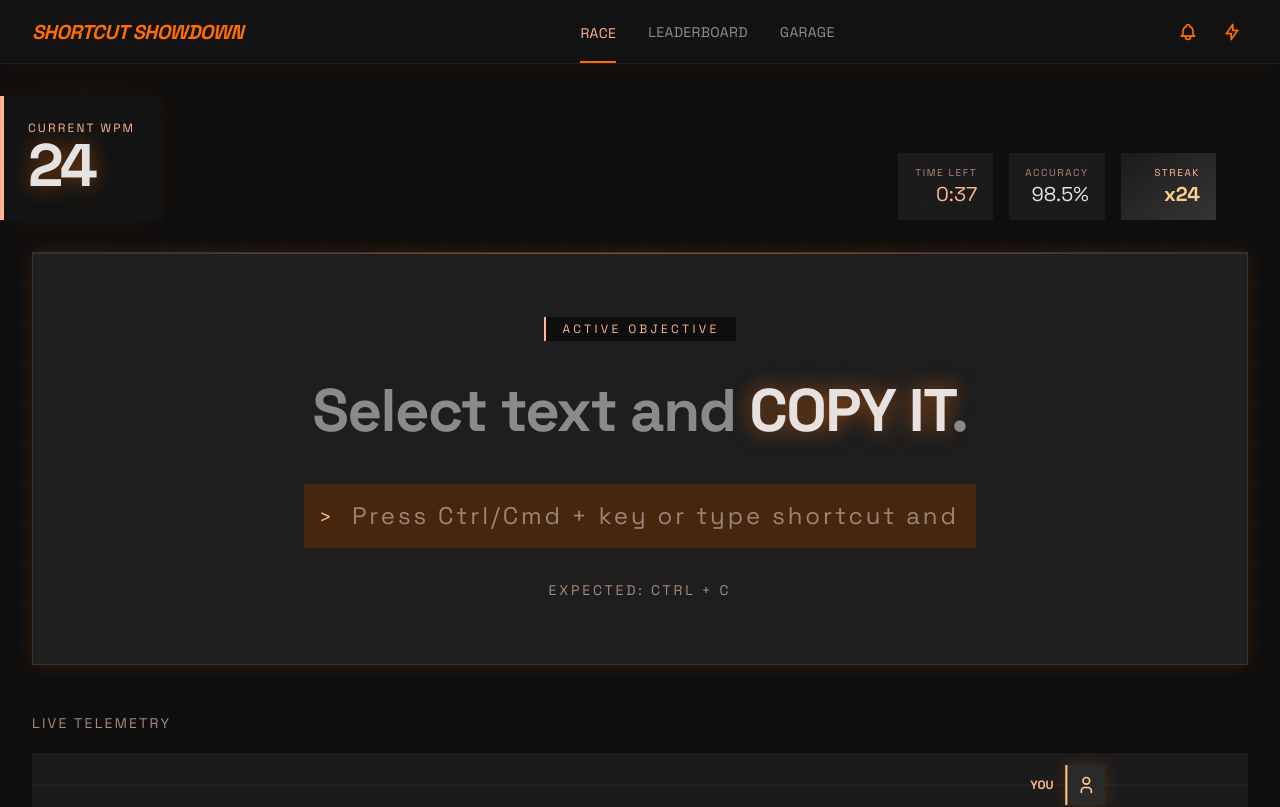
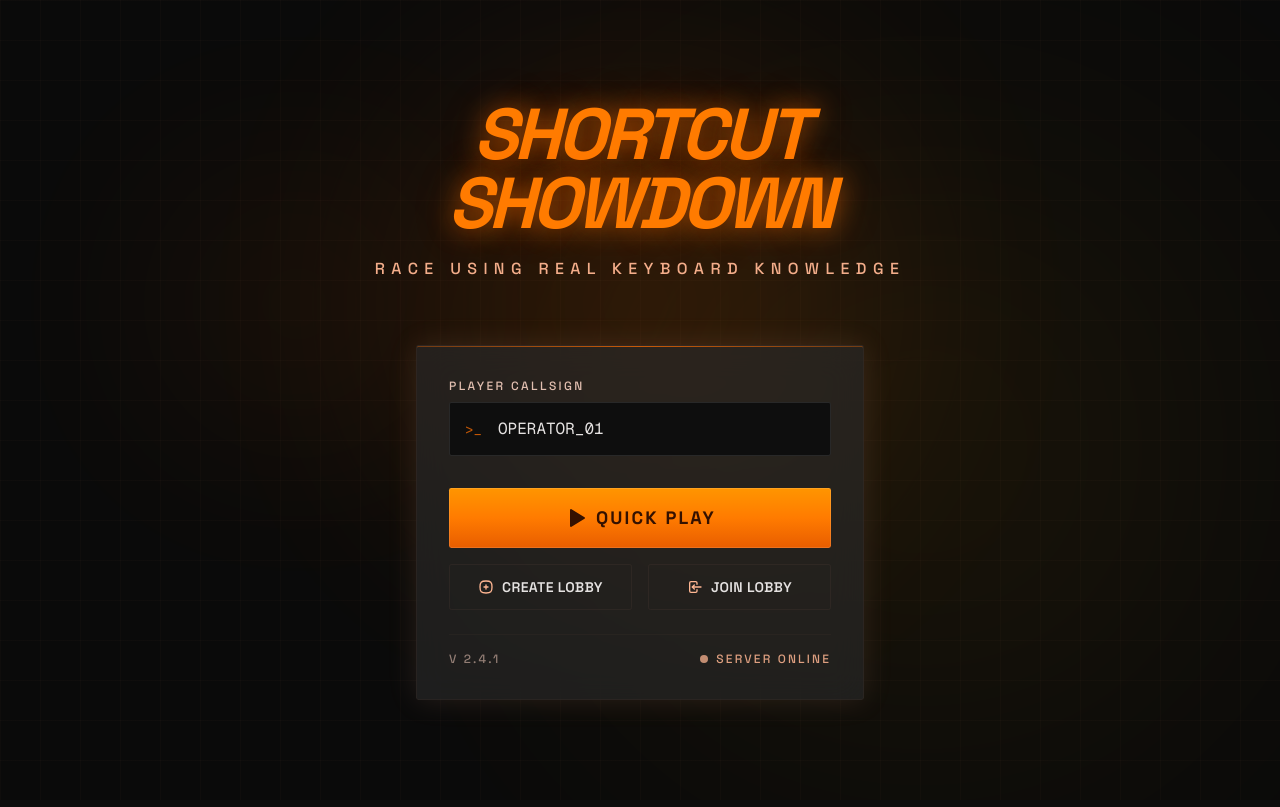
Before and after one commit to pwedesi/shortcut-showdown, a Next.js app: page / in a window 1280 px wide. Shown: the top 807 px of the page. Built offline with nearby package versions, Linux system fonts and the light colour scheme.

Commit message:
docs(integration): created phased integration docs

```diff
--- a/app/page.tsx
+++ b/app/page.tsx
@@ -1,5 +1,116 @@
-import GameplayPage from "./gameplay/page";
+"use client";
+
+import {
+  IconLogin,
+  IconPlayerPlayFilled,
+  IconSquareRoundedPlus,
+} from "@tabler/icons-react";
+import { useState } from "react";
 
 export default function Home() {
-  return <GameplayPage />;
+  const [callsign, setCallsign] = useState("OPERATOR_01");
+
+  return (
+    <div className="relative isolate flex min-h-svh w-full flex-col bg-[#0a0a0a] text-foreground">
+      <div
+        aria-hidden
+        className="pointer-events-none absolute inset-0 bg-grid-home opacity-90"
+      />
+      <div
+        aria-hidden
+        className="pointer-events-none absolute left-1/2 top-[38%] h-[min(28rem,55vw)] w-[min(28rem,55vw)] -translate-x-1/2 -translate-y-1/2 rounded-full bg-[#ff6d00] opacity-[0.14] blur-[120px]"
+      />
+      <div
+        aria-hidden
+        className="pointer-events-none absolute bottom-[12%] right-[8%] h-[min(32rem,70vw)] w-[min(32rem,70vw)] rounded-full bg-[#feaa00] opacity-[0.09] blur-[160px]"
+      />
+      <div
+        aria-hidden
+        className="pointer-events-none absolute top-[20%] left-[12%] h-72 w-72 rounded-full bg-[#ff6d00] opacity-[0.06] blur-[100px]"
+      />
+
+      <main className="relative z-10 flex min-h-svh w-full flex-col items-center justify-center px-4 py-12 md:px-8">
+        <div className="mb-12 flex flex-col items-center md:mb-16">
+          <h1 className="glow-title-home text-center font-sans text-5xl font-black italic leading-[0.95] tracking-tighter text-[#ff7b00] uppercase md:text-7xl">
+            Shortcut
+            <br />
+            Showdown
+          </h1>
+          <p className="mt-5 max-w-xl text-center text-sm font-medium tracking-[0.35em] text-[#ffb692] uppercase opacity-95 md:text-base md:tracking-[0.4em]">
+            Race using real keyboard knowledge
+          </p>
+        </div>
+
+        <div className="glass-panel-home relative w-full max-w-md overflow-hidden rounded-sm border border-[color-mix(in_srgb,#594136_18%,transparent)] px-8 py-8">
+          <div
+            aria-hidden
+            className="absolute inset-x-0 top-0 h-px bg-linear-to-r from-transparent via-[#ff6d00] to-transparent opacity-60"
+          />
+
+          <div className="flex flex-col gap-2">
+            <label
+              className="text-xs font-medium tracking-[0.2em] text-[#e2bfb0] uppercase"
+              htmlFor="callsign"
+            >
+              Player Callsign
+            </label>
+            <div className="group relative">
+              <span className="pointer-events-none absolute left-4 top-1/2 -translate-y-1/2 font-mono text-sm text-[#ff6d00]/75 select-none">
+                &gt;_
+              </span>
+              <input
+                id="callsign"
+                autoComplete="username"
+                className="w-full rounded-sm border border-[color-mix(in_srgb,#e5e2e1_12%,transparent)] bg-[#0e0e0e] py-3.5 pr-4 pl-12 font-mono text-base text-[#e5e2e1] outline-none transition-[background-color,border-color,box-shadow] placeholder:text-[#e5e2e1]/35 focus:border-[color-mix(in_srgb,#ff6d00_45%,transparent)] focus:bg-[#1c1b1b] focus:shadow-[inset_0_0_0_1px_color-mix(in_srgb,#ff6d00_35%,transparent)] group-hover:bg-[#131313]"
+                placeholder="ENTER NICKNAME_"
+                spellCheck={false}
+                value={callsign}
+                onChange={(e) => setCallsign(e.target.value)}
+              />
+            </div>
+          </div>
+
+          <div className="mt-8 flex flex-col gap-4">
+            <button
+              type="button"
+              className="relative w-full overflow-hidden rounded-sm bg-linear-to-b from-[#ff9500] via-[#ff7b00] to-[#e85d00] py-4 font-sans text-lg font-bold tracking-[0.12em] text-[#341100] uppercase shadow-[0_0_0_1px_color-mix(in_srgb,#fff_12%,transparent)_inset] transition-[transform,box-shadow] duration-200 hover:shadow-[0_0_32px_color-mix(in_srgb,#ff6d00_45%,transparent),inset_0_0_24px_color-mix(in_srgb,#fff_18%,transparent)] active:scale-[0.99]"
+            >
+              <span className="flex items-center justify-center gap-2">
+                <IconPlayerPlayFilled className="size-6" aria-hidden />
+                Quick Play
+              </span>
+            </button>
+
+            <div className="grid grid-cols-2 gap-4">
+              <button
+                type="button"
+                className="flex items-center justify-center gap-2 rounded-sm border border-[color-mix(in_srgb,#594136_22%,transparent)] bg-transparent py-3 font-sans text-sm font-semibold tracking-wide text-[#e5e2e1] uppercase transition-[background-color,border-color] duration-200 hover:border-[color-mix(in_srgb,#ff6d00_35%,transparent)] hover:bg-[#353534]"
+              >
+                <IconSquareRoundedPlus
+                  className="size-4 text-[#ffb692]"
+                  aria-hidden
+                />
+                Create Lobby
+              </button>
+              <button
+                type="button"
+                className="flex items-center justify-center gap-2 rounded-sm border border-[color-mix(in_srgb,#594136_22%,transparent)] bg-transparent py-3 font-sans text-sm font-semibold tracking-wide text-[#e5e2e1] uppercase transition-[background-color,border-color] duration-200 hover:border-[color-mix(in_srgb,#ff6d00_35%,transparent)] hover:bg-[#353534]"
+              >
+                <IconLogin className="size-4 text-[#ffb692]" aria-hidden />
+                Join Lobby
+              </button>
+            </div>
+          </div>
+
+          <div className="mt-6 flex items-center justify-between border-t border-[color-mix(in_srgb,#594136_14%,transparent)] pt-4 text-xs font-medium tracking-[0.18em] text-[#e2bfb0]/60 uppercase">
+            <span>V 2.4.1</span>
+            <span className="flex items-center gap-2 text-[#ffb692]/85">
+              <span className="size-2 animate-pulse rounded-full bg-[#ffb692]" />
+              Server Online
+            </span>
+          </div>
+        </div>
+      </main>
+    </div>
+  );
 }
--- a/app/results/page.tsx
+++ b/app/results/page.tsx
@@ -16,7 +16,13 @@ type PodiumEntry = {
 
 const podium: PodiumEntry[] = [
   { place: 2, name: "NEO_BYTE", wpm: 98, initials: "NB" },
-  { place: 1, name: "OPERATOR_01", wpm: 112, initials: "OP", highlighted: true },
+  {
+    place: 1,
+    name: "OPERATOR_01",
+    wpm: 112,
+    initials: "OP",
+    highlighted: true,
+  },
   { place: 3, name: "SYNTAX_ERR", wpm: 92, initials: "SE" },
 ];
 
@@ -28,7 +34,10 @@ const accuracyOffset = accuracyCircumference * (1 - accuracy / 100);
 export default function ResultsPage() {
   return (
     <div className="relative min-h-svh overflow-hidden bg-[#090909] text-[#e5e2e1] selection:bg-[#ff6d00] selection:text-[#341100]">
-      <div aria-hidden className="pointer-events-none absolute inset-0 bg-grid-home opacity-35" />
+      <div
+        aria-hidden
+        className="pointer-events-none absolute inset-0 bg-grid-home opacity-35"
+      />
 
       <div
         aria-hidden
@@ -93,7 +102,9 @@ export default function ResultsPage() {
                     >
                       {entry.name}
                     </p>
-                    <p className="text-xs font-semibold text-[#ffb692]">{entry.wpm} WPM</p>
+                    <p className="text-xs font-semibold text-[#ffb692]">
+                      {entry.wpm} WPM
+                    </p>
                   </div>
 
                   <div
@@ -130,13 +141,26 @@ export default function ResultsPage() {
             <div className="space-y-3">
               <div className="flex items-center justify-between gap-4 border border-[#2a2a2a] bg-[#090909] p-4">
                 <div>
-                  <p className="text-[11px] tracking-[0.2em] text-[#a8a2a0] uppercase">Accuracy</p>
+                  <p className="text-[11px] tracking-[0.2em] text-[#a8a2a0] uppercase">
+                    Accuracy
+                  </p>
                   <p className="text-sm text-[#d0cdcb]">Target vs Actual</p>
                 </div>
 
                 <div className="relative size-20 shrink-0">
-                  <svg className="size-full -rotate-90" viewBox="0 0 100 100" aria-hidden>
-                    <circle cx="50" cy="50" r={accuracyRadius} fill="none" stroke="rgba(56,56,56,1)" strokeWidth="8" />
+                  <svg
+                    className="size-full -rotate-90"
+                    viewBox="0 0 100 100"
+                    aria-hidden
+                  >
+                    <circle
+                      cx="50"
+                      cy="50"
+                      r={accuracyRadius}
+                      fill="none"
+                      stroke="rgba(56,56,56,1)"
+                      strokeWidth="8"
+                    />
                     <circle
                       cx="50"
                       cy="50"
@@ -158,7 +182,9 @@ export default function ResultsPage() {
 
               <div className="grid grid-cols-2 gap-3">
                 <div className="border border-[#2a2a2a] bg-[#090909] p-4">
-                  <p className="text-[11px] tracking-[0.2em] text-[#a8a2a0] uppercase">Avg Reaction</p>
+                  <p className="text-[11px] tracking-[0.2em] text-[#a8a2a0] uppercase">
+                    Avg Reaction
+                  </p>
                   <p className="mt-2 text-4xl leading-none font-bold tracking-tight text-[#ece9e7]">
                     214
                     <span className="ml-1 text-xs text-[#ffb692]">ms</span>
@@ -166,16 +192,22 @@ export default function ResultsPage() {
                 </div>
 
                 <div className="border border-[#2a2a2a] bg-[#090909] p-4">
-                  <p className="text-[11px] tracking-[0.2em] text-[#a8a2a0] uppercase">Error Rate</p>
+                  <p className="text-[11px] tracking-[0.2em] text-[#a8a2a0] uppercase">
+                    Error Rate
+                  </p>
                   <div className="mt-2 flex items-end gap-4">
                     <div>
                       <p className="text-xs text-[#d0cdcb]">Correct</p>
-                      <p className="text-3xl leading-none font-bold text-[#ece9e7]">342</p>
+                      <p className="text-3xl leading-none font-bold text-[#ece9e7]">
+                        342
+                      </p>
                     </div>
                     <div className="h-8 w-px bg-[#2f2f2f]" />
                     <div>
                       <p className="text-xs text-[#ff9d90]">Miss</p>
-                      <p className="text-3xl leading-none font-bold text-[#d44f43]">12</p>
+                      <p className="text-3xl leading-none font-bold text-[#d44f43]">
+                        12
+                      </p>
                     </div>
                   </div>
                 </div>
@@ -183,7 +215,9 @@ export default function ResultsPage() {
 
               <div className="pt-1">
                 <div className="mb-1 flex items-end justify-between">
-                  <p className="text-[11px] tracking-[0.2em] text-[#a8a2a0] uppercase">XP Gained</p>
+                  <p className="text-[11px] tracking-[0.2em] text-[#a8a2a0] uppercase">
+                    XP Gained
+                  </p>
                   <p className="text-sm font-bold text-[#ffd08d]">+450 XP</p>
                 </div>
                 <div className="h-3 overflow-hidden border border-[#2a2a2a] bg-[#090909]">
```
Also changed, not shown: app/gameplay/page.tsx (+76 -23 lines), app/lobby/page.tsx (+17 -4 lines), package.json (+6 -1 lines), 8 other files (tests, documents, lock files or other folders).
